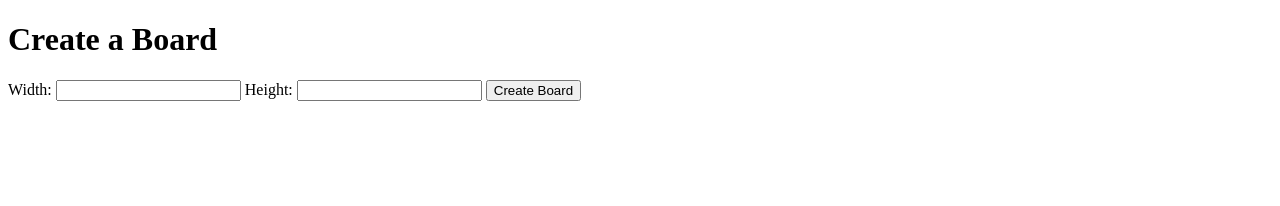
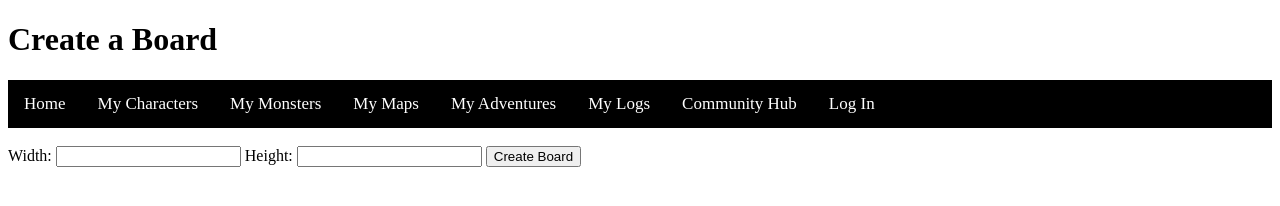
Before and after one commit to thigashihara097/Roll2000, a website: page views/boardMaker.html in a window 1280 px wide. Drawn offline with Linux system fonts and the light colour scheme.

Commit message:
Added navigation bar to boardMaker

```diff
--- a/views/boardMaker.html
+++ b/views/boardMaker.html
@@ -4,10 +4,24 @@
         <meta charset="UTF-8">
         <title>Game Board</title>
         <script src="/js/boardCreation.js"></script>
+        <link href="/css/style.css" rel="stylesheet">
     </head>
 
     <body>
         <h1>Create a Board</h1>
+
+        <!-- This is the navigation bar code-->
+        <div class="nav">
+            <a class="active" href="/">Home</a>
+            <a href="#characters">My Characters</a>
+            <a href="#monsters">My Monsters</a>
+            <a href="/boardMaker">My Maps</a>
+            <a href="#adventures">My Adventures</a>
+            <a href="#logs">My Logs</a>
+            <a href="#community">Community Hub</a>
+            <a href="#logIn">Log In</a>
+        </div>
+        <br>
 
         <!--Width input-->
         <label for="width">Width:</label>
```
